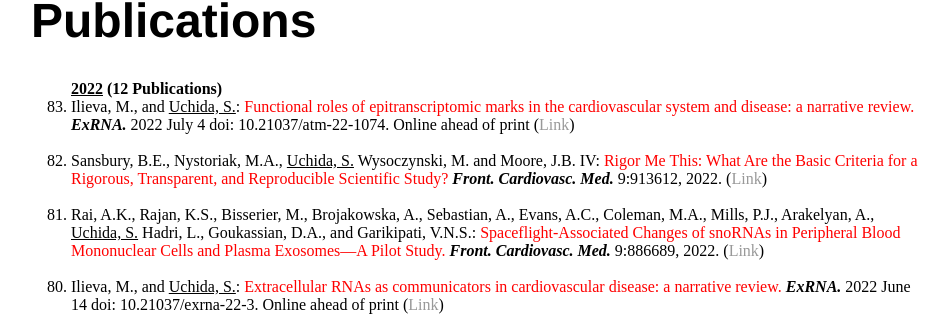
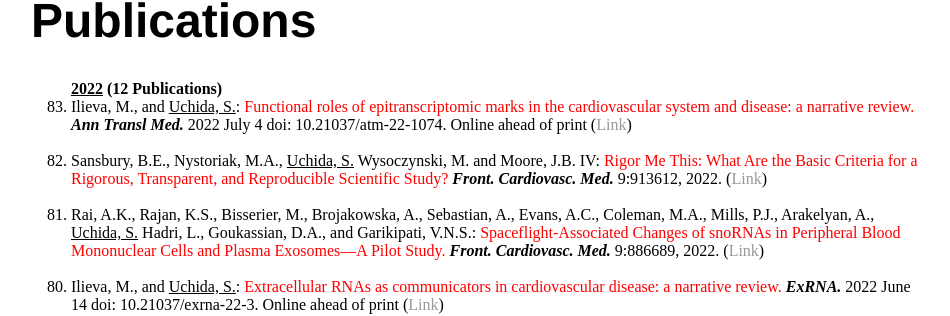
Before and after one commit to heartlncrna/heartlncrna.github.io, a Jekyll site: the page publications/pub_list.html, which Jekyll copies as it is, in a window 1280 px wide and 900 px high. Shown: the part 122-438 px from the top of the window, without its empty margins (161-1111 px from the left). Built offline with Jekyll 4.4.1, drawn with Linux system fonts in a browser that asks for light colours.

Commit message:
Update pub_list.html

```diff
--- a/publications/pub_list.html
+++ b/publications/pub_list.html
@@ -3,7 +3,7 @@
   <head>
     <title>Publications</title>
     <meta name="description" content="The home page of Prof. Shizuka Uchida's lab for cardiovascular bioinformatics.">
-    <meta name="keywords" content="bioinformatics, long non-coding RNA, lncRNA, lincRNA, heart, cardiovascular, cardiac, research, science, computational biology, molecular biology, RNA-seq">
+    <meta name="keywords" content="bioinformatics, long non-coding RNA, lncRNA, A-to-I RNA editing, heart, cardiovascular, cardiac, research, science, computational biology, molecular biology, RNA-seq">
     <script src="/js/analytics.js"></script>
     <link rel="stylesheet" type="text/css" href="/css/main.css">
 
@@ -29,7 +29,7 @@
 
 				<strong><u>2022</u>  (12 Publications)</strong>
 
-				<li> Ilieva, M., and <u>Uchida, S.</u>: <font color="red">Functional roles of epitranscriptomic marks in the cardiovascular system and disease: a narrative review.</font> <b><i>ExRNA. </i></b> 2022 July 4 doi: 10.21037/atm-22-1074. Online ahead of print (<a href="https://atm.amegroups.com/article/view/97530/pdf">Link</span></a>)</li>
+				<li> Ilieva, M., and <u>Uchida, S.</u>: <font color="red">Functional roles of epitranscriptomic marks in the cardiovascular system and disease: a narrative review.</font> <b><i>Ann Transl Med. </i></b> 2022 July 4 doi: 10.21037/atm-22-1074. Online ahead of print (<a href="https://atm.amegroups.com/article/view/97530/pdf">Link</span></a>)</li>
 			<br>
 
 				<li> Sansbury, B.E., Nystoriak, M.A., <u>Uchida, S.</u> Wysoczynski, M. and Moore, J.B. IV: <font color="red">Rigor Me This: What Are the Basic Criteria for a Rigorous, Transparent, and Reproducible Scientific Study? </font> <b><i>Front. Cardiovasc. Med. </i></b> 9:913612, 2022. (<a href="https://www.frontiersin.org/articles/10.3389/fcvm.2022.913612/full">Link</span></a>)</li>
```
